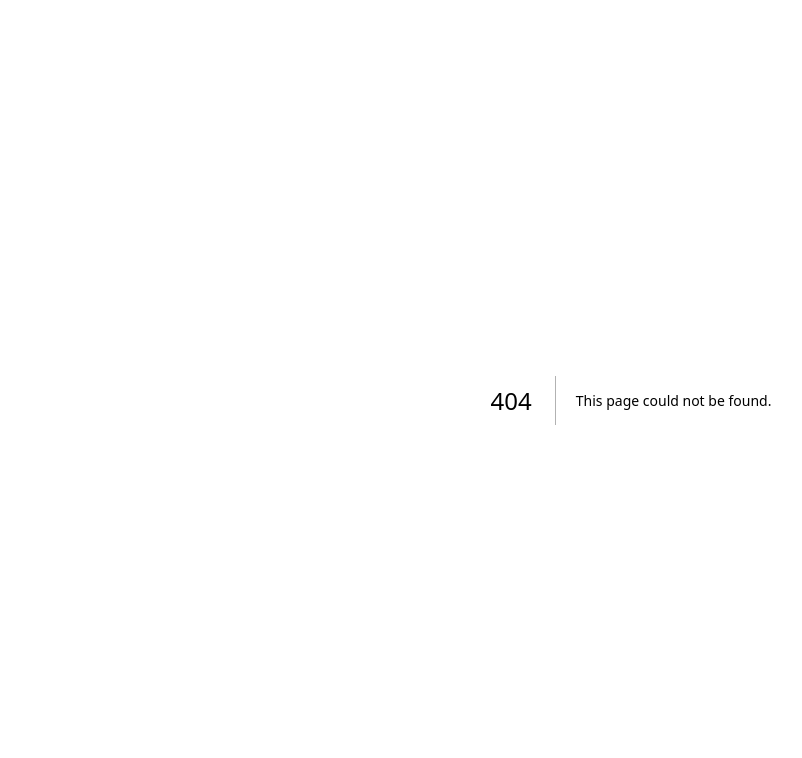
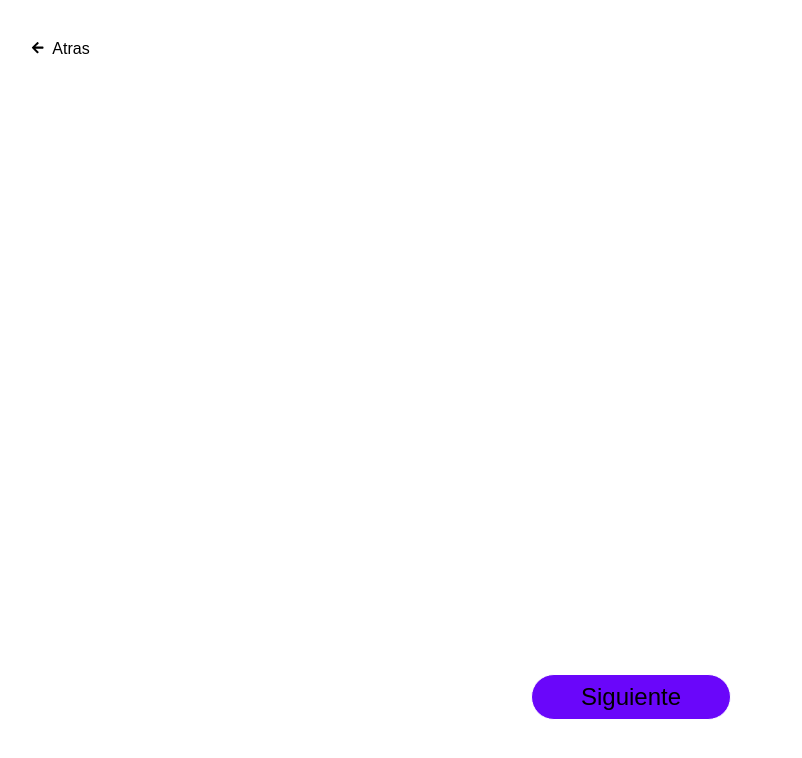
Before and after one commit to juanflarrotta/prueba-habi, a Next.js app: page /vender/1 in a window 1280 px wide. Before the commit this address had no page. Shown: the top 758 px of the page, without its empty margins (9-811 px from the left). Built offline with nearby package versions, Linux system fonts and the light colour scheme.

Commit message:
Se crea componente boton y sus variaciones, se crea componente container y se crea el componente path para cada step

```diff
--- /dev/null
+++ b/components/btn/btn.module.scss
@@ -0,0 +1,61 @@
+@import '../../styles/variables.scss';
+
+.btn {
+    background: $color-first;
+    border: $border-btn solid $color-white;
+    padding: sizeUnit(1, px) sizeUnit(4, px);
+    border-radius: $border-radius;
+    cursor: pointer;
+    min-width: sizeUnit(25, px);
+
+    &:hover {
+        background: $color-sixth;
+    }
+
+    &:active {
+        background: $color-first;
+    }
+
+    &__text {
+        @include fontSize(1.5);
+    }
+
+    &--bottom {
+        margin-bottom: sizeUnit(5, px);
+        width: fit-content;
+    }
+
+    &--back {
+        background: transparent;
+        border: none;
+        padding: size(0);
+        align-self: start;
+        min-width: auto;
+
+        .btn__text {
+            @include fontSize(1);
+            margin-left: sizeUnit(1, px);
+        }
+
+        &:hover {
+            background: transparent;
+            color: $color-first;
+            transform: translate(0, 0);
+
+            svg {
+                fill: $color-first;
+            }
+        }
+
+        &:active {
+            background: transparent;
+        }
+    }
+
+    &[disabled] {
+        background-color: $color-second;
+        opacity: 0.8;
+        cursor: default;
+    }
+
+}
--- /dev/null
+++ b/components/btn/index.tsx
@@ -0,0 +1,25 @@
+import React, { ReactElement, ReactNode } from 'react';
+import styles from './btn.module.scss';
+
+type Props = {
+  text: string;
+  clickHandler?: () => void;
+  disabled?: boolean;
+  className?: string;
+  children?: ReactNode;
+};
+const Btn = ({ text, clickHandler, disabled, className, children }: Props): ReactElement => {
+  const newClass = className ? styles[className] : '';
+  return (
+    <button
+      type="button"
+      className={`${styles.btn} ${newClass}`}
+      onClick={clickHandler}
+      disabled={disabled}
+    >
+      {children}
+      <span className={styles.btn__text}>{text}</span>
+    </button>
+  );
+};
+export default Btn;
--- /dev/null
+++ b/components/container/container.module.scss
@@ -0,0 +1,16 @@
+@import '../../styles/variables.scss';
+
+.container {
+    position: relative;
+    height: 100vh;
+    display: flex;
+    flex-direction: column;
+    flex-wrap: nowrap;
+    justify-content: flex-end;
+    align-items: center;
+
+    &--item {
+        padding: sizeUnit(5, px);
+        justify-content: space-between;
+    }
+}
--- /dev/null
+++ b/components/container/index.tsx
@@ -0,0 +1,14 @@
+import React, { ReactElement, ReactNode } from 'react';
+import styles from './container.module.scss';
+
+type Props = {
+  children: ReactNode;
+  className?: string;
+};
+const Container = ({ children, className }: Props): ReactElement => {
+  const newClass = className ? styles[className] : '';
+
+  return <div className={`${styles.container} ${newClass}`}>{children}</div>;
+};
+
+export default Container;
--- a/package.json
+++ b/package.json
@@ -17,6 +17,7 @@
     "next": "13.0.5",
     "react": "18.2.0",
     "react-dom": "18.2.0",
+    "react-icons": "^4.6.0",
     "react-redux": "^8.0.5",
     "sass": "^1.56.1",
     "ts-node": "^10.9.1",
--- a/pages/api/steps.js
+++ b/pages/api/steps.js
@@ -1,7 +1,7 @@
 const steps = [
   {
     step: 1,
-    path: '/nombre-cliente',
+    path: 'nombre-cliente',
     typeInput: 'text',
     title: 'Nombre y apellido',
     description: 'Queremos saber sobre ti, indicanos tu nombre y tu apellido.',
@@ -13,7 +13,7 @@
   },
   {
     step: 2,
-    path: '/email-cliente',
+    path: 'email-cliente',
     typeInput: 'email',
     title: 'Email',
     description: 'Indicanos tu correo electronico.',
--- /dev/null
+++ b/pages/vender/[path].tsx
@@ -0,0 +1,24 @@
+import React, { ReactElement } from 'react';
+
+import { useRouter } from 'next/router';
+import Container from '@components/container';
+import Btn from '@components/btn';
+import { FaArrowLeft } from 'react-icons/fa';
+
+const Home = (): ReactElement => {
+  const router = useRouter();
+
+  const backStep = () => {
+    router.back();
+  };
+
+  return (
+    <Container className="container--item">
+      <Btn text="Atras" clickHandler={() => backStep()} className="btn--back">
+        <FaArrowLeft />
+      </Btn>
+      <Btn text="Siguiente" className="btn--bottom" />
+    </Container>
+  );
+};
+export default Home;
--- /dev/null
+++ b/redux/slices/stepSlice.ts
@@ -0,0 +1,32 @@
+import { createSlice } from '@reduxjs/toolkit';
+import { RootState } from 'redux/store';
+
+export interface StepState {
+  value: number;
+}
+
+const initialState: StepState = {
+  value: 0,
+};
+
+export const stepSlice = createSlice({
+  name: 'step',
+  initialState,
+  reducers: {
+    incrementStep: state => {
+      state.value += 1;
+    },
+    decrementStep: state => {
+      state.value -= 1;
+    },
+    setStep: (state, { payload }) => {
+      state.value = payload;
+    },
+  },
+});
+
+export const { incrementStep, decrementStep, setStep } = stepSlice.actions;
+
+export const selectValueStep = (state: RootState) => state.step.value;
+
+export default stepSlice.reducer;
--- a/redux/store.ts
+++ b/redux/store.ts
@@ -1,10 +1,12 @@
 import { configureStore } from '@reduxjs/toolkit';
 import nameSlice from './slices/nameSlice';
+import stepSlice from './slices/stepSlice';
 import stepsSlice from './slices/stepsSlice';
 
 export const store = configureStore({
   reducer: {
     steps: stepsSlice,
+    step: stepSlice,
     name: nameSlice,
   },
 });
--- a/styles/variables.scss
+++ b/styles/variables.scss
@@ -39,19 +39,35 @@
 $color-white: #ffffff;
 $color-black: #252129;
 $color-first: #6a06fa;
-$color-second: #66f7db;
+$color-second: #666666;
 $color-third: #d6f3ff;
 $color-fourth: #32c1ff;
 $color-fifth: #2e1253;
 $color-sixth: #775e9d;
 
-//breakpoint
+//breakpoints
 $mobile: 600px;
 $tablet: 1024px;
 $desktop: 1920px;
 
+//Proportion
+$base: 8;
+
+//functions
+@function size($num) {
+    @return $num * $base;
+}
+
+@function sizeUnit($num, $unit) {
+    @return $num * $base+$unit;
+}
+
 //mixins
 @mixin fontSize($number) {
     font-size: $number + rem;
-    font-size: $number * 16 + px;
+    font-size: $number * size(2) + px;
 }
+
+//styles gloabals
+$border-radius: sizeUnit(13, px);
+$border-btn: sizeUnit(0.2, px);
```
Also changed, not shown: pages/index.tsx (+15 -2 lines), 2 other files (tests, documents, lock files or other folders).
